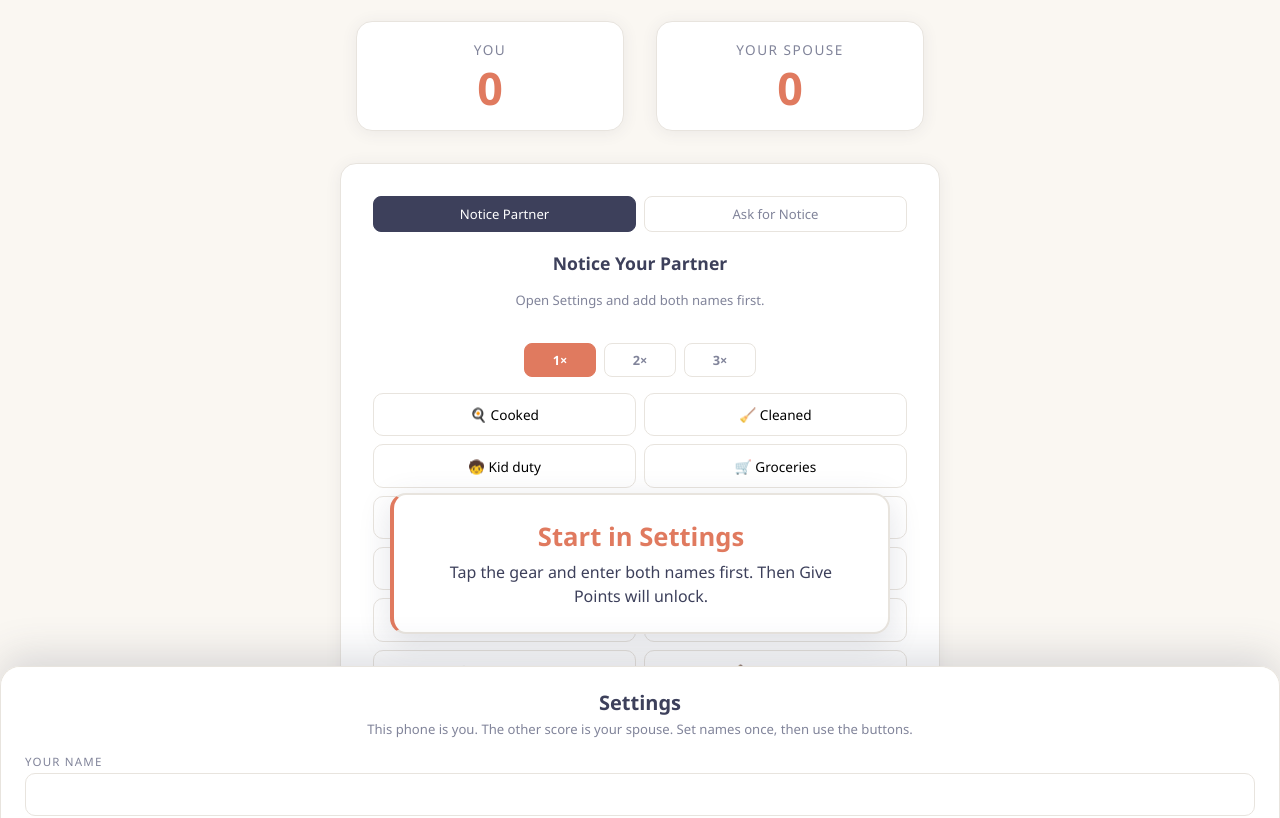
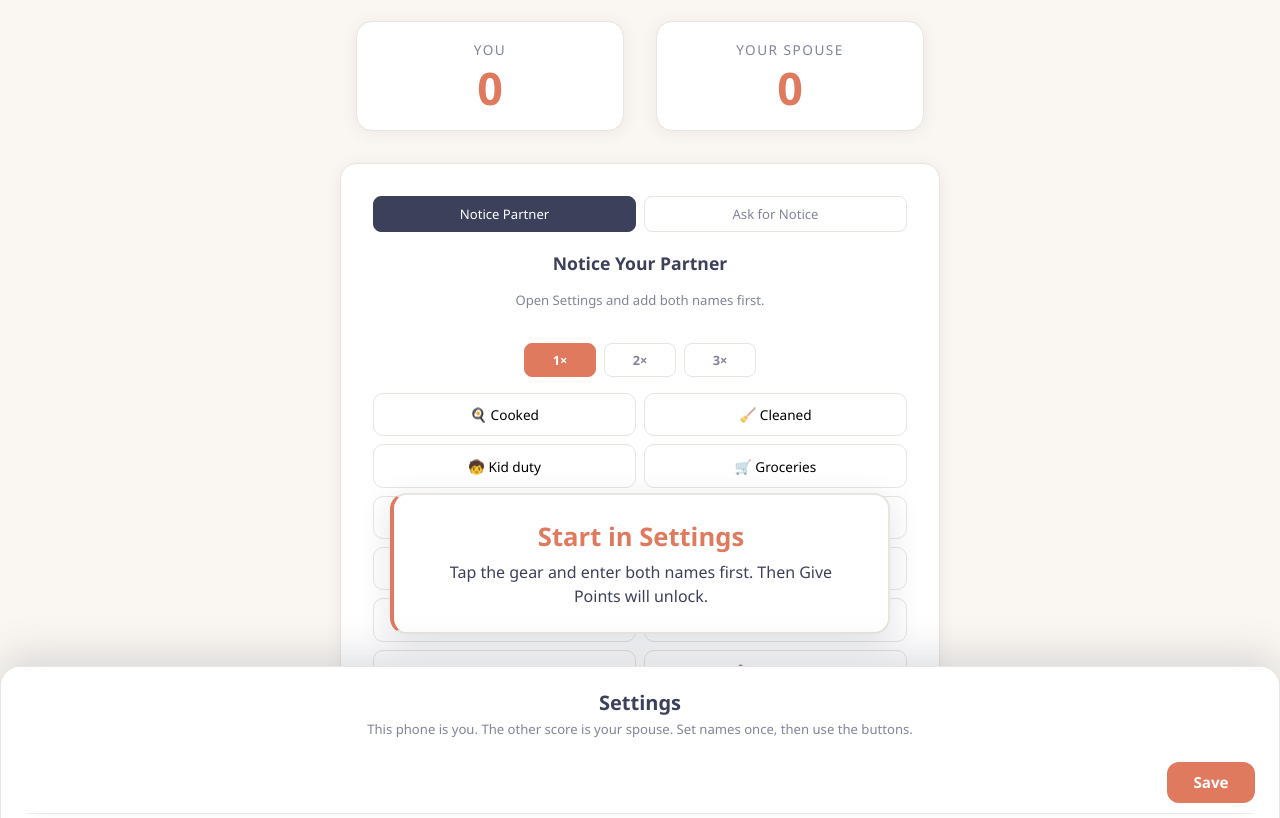
Before and after one commit to MrAllatta/spouse-points, a plain HTML site: page index.html in a window 1280 px wide. Shown: the part 134-952 px from the top of the page. Drawn offline with Linux system fonts and the light colour scheme.

Commit message:
settings save button sticky on top

```diff
--- a/index.html
+++ b/index.html
@@ -866,26 +866,42 @@
       flex-shrink: 0;
     }
 
-    .settings-done {
-      width: 100%;
-      margin-top: 1.35rem;
-      padding: 0.85rem;
+    .settings-actions {
+      display: flex;
+      justify-content: flex-end;
+      margin-top: 1rem;
+    }
+
+    .settings-actions-top {
+      position: sticky;
+      top: -1.35rem;
+      z-index: 2;
+      background: var(--card);
+      padding: 0.5rem 0 0.65rem;
+      margin-top: 0;
+      margin-bottom: 0.5rem;
+      box-shadow: 0 1px 0 rgba(61, 64, 91, 0.08), 0 6px 12px -12px rgba(61, 64, 91, 0.35);
+    }
+
+    .settings-save {
+      min-width: 5.5rem;
+      padding: 0.65rem 1rem;
       background: var(--accent);
       color: white;
       border: none;
       border-radius: 12px;
       font-family: inherit;
-      font-size: 1rem;
+      font-size: 0.95rem;
       font-weight: 600;
       cursor: pointer;
       transition: background 0.2s, transform 0.1s;
     }
 
-    .settings-done:hover {
+    .settings-save:hover {
       background: var(--accent-hover);
     }
 
-    .settings-done:active {
+    .settings-save:active {
       transform: scale(0.98);
     }
 
@@ -978,6 +994,9 @@
   <div class="settings-panel" id="settings-panel" onclick="event.stopPropagation()">
     <h2>Settings</h2>
     <p class="settings-hint">This phone is you. The other score is your spouse. Set names once, then use the buttons.</p>
+    <div class="settings-actions settings-actions-top">
+      <button type="button" class="settings-save" onclick="closeSettings()">Save</button>
+    </div>
 
     <div class="settings-names">
       <div>
@@ -1013,7 +1032,6 @@
       />
     </div>
 
-    <button type="button" class="settings-done" onclick="closeSettings()">Done</button>
   </div>
 
   <div class="result-toast" id="toast">
```
